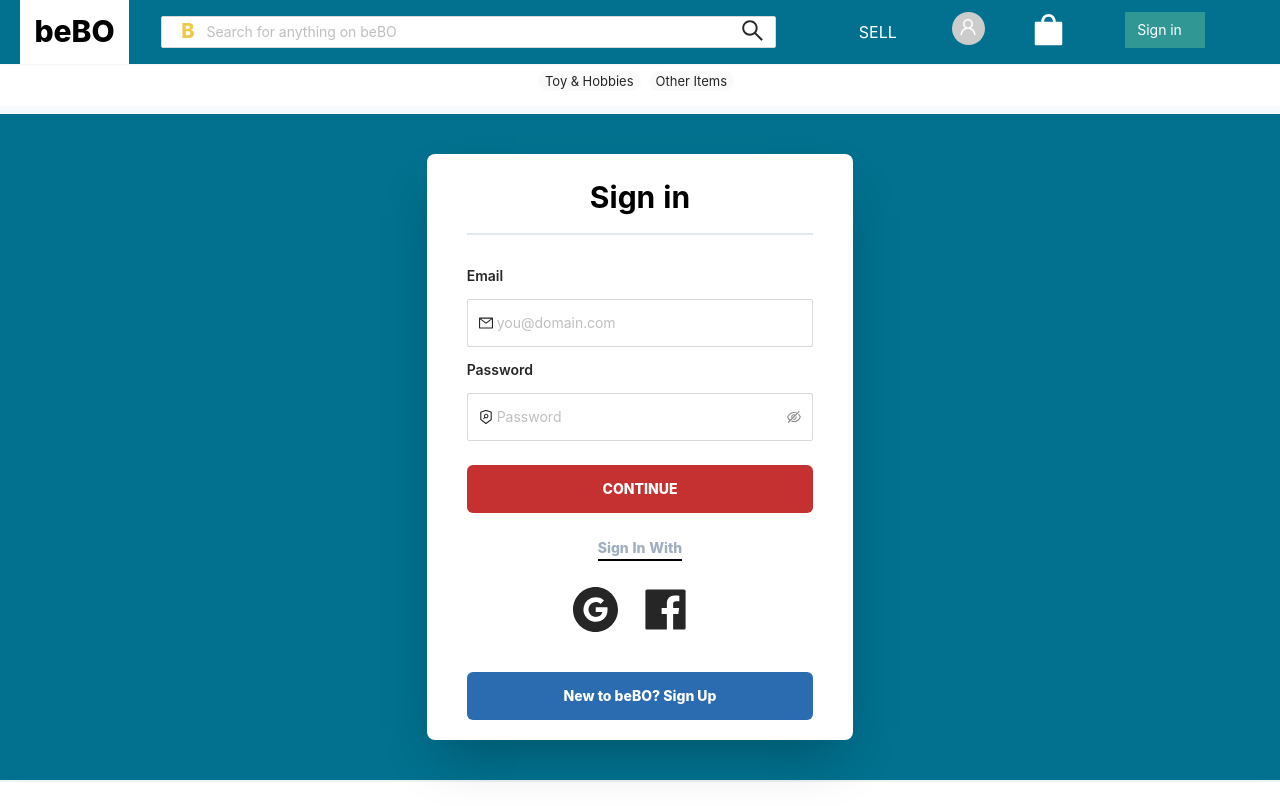
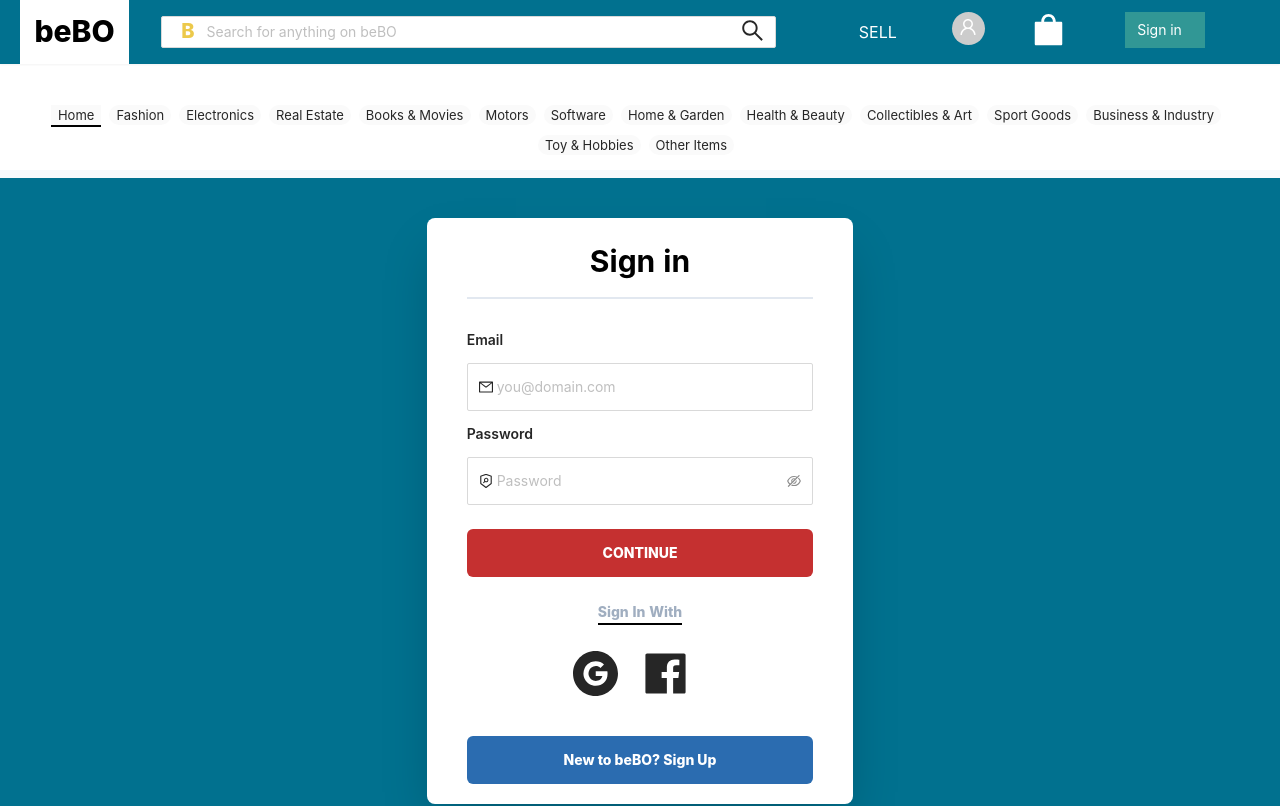
Before and after one commit to bebo-backend/bebo, a Next.js app: page /login in a window 1280 px wide. Shown: the top 806 px of the page. Built offline with nearby package versions, Linux system fonts and the light colour scheme; no server answers.

Commit message:
edited condesign

```diff
--- a/components/navigation/header.js
+++ b/components/navigation/header.js
@@ -120,7 +120,7 @@
       </nav>
       </div>
 
-{tag && (  <div className="flex inline-flex w-full px-1 md:px-1 mx-0 pb-2 pt-6 mt-4">
+{tag && (  <div className="flex inline-flex w-full px-1 md:px-1 mx-0 pb-2 pt-6 mt-4 sm:mt-20">
 <Tag />
 </div>)}
 
```
